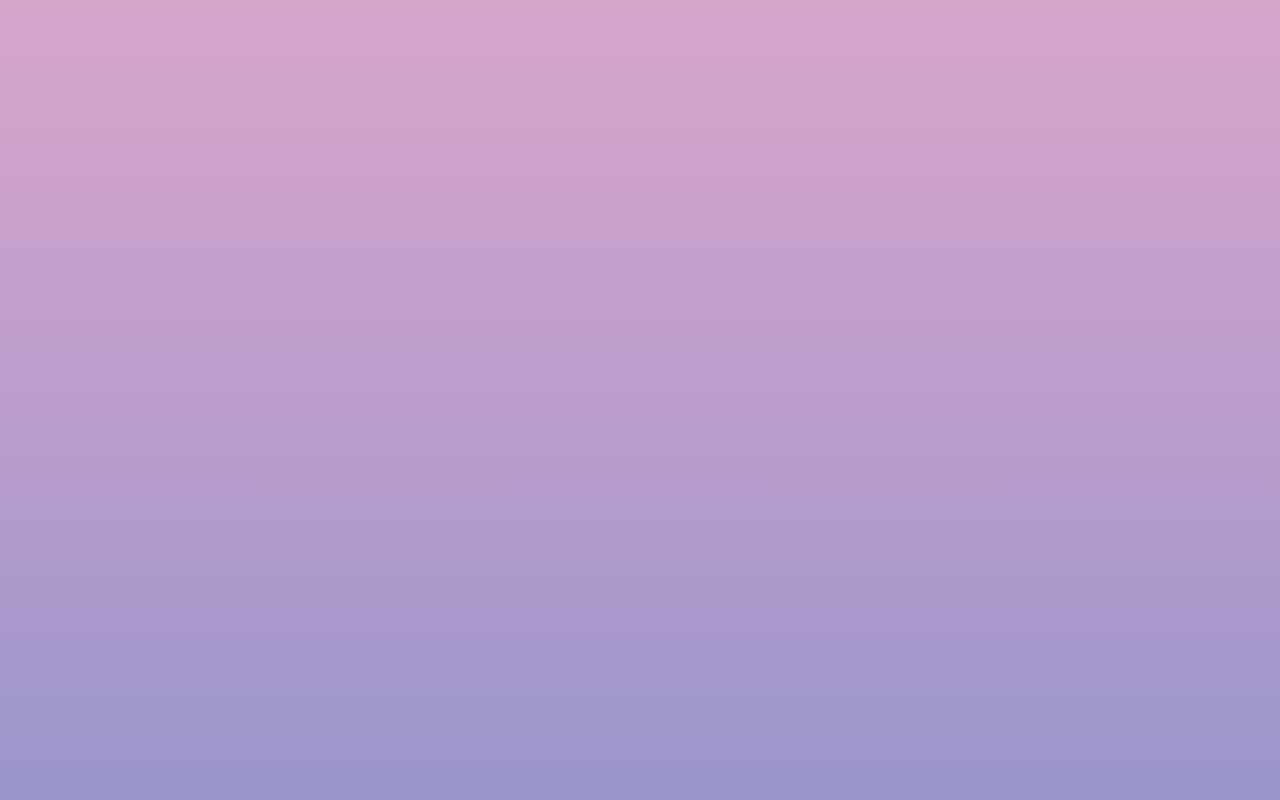
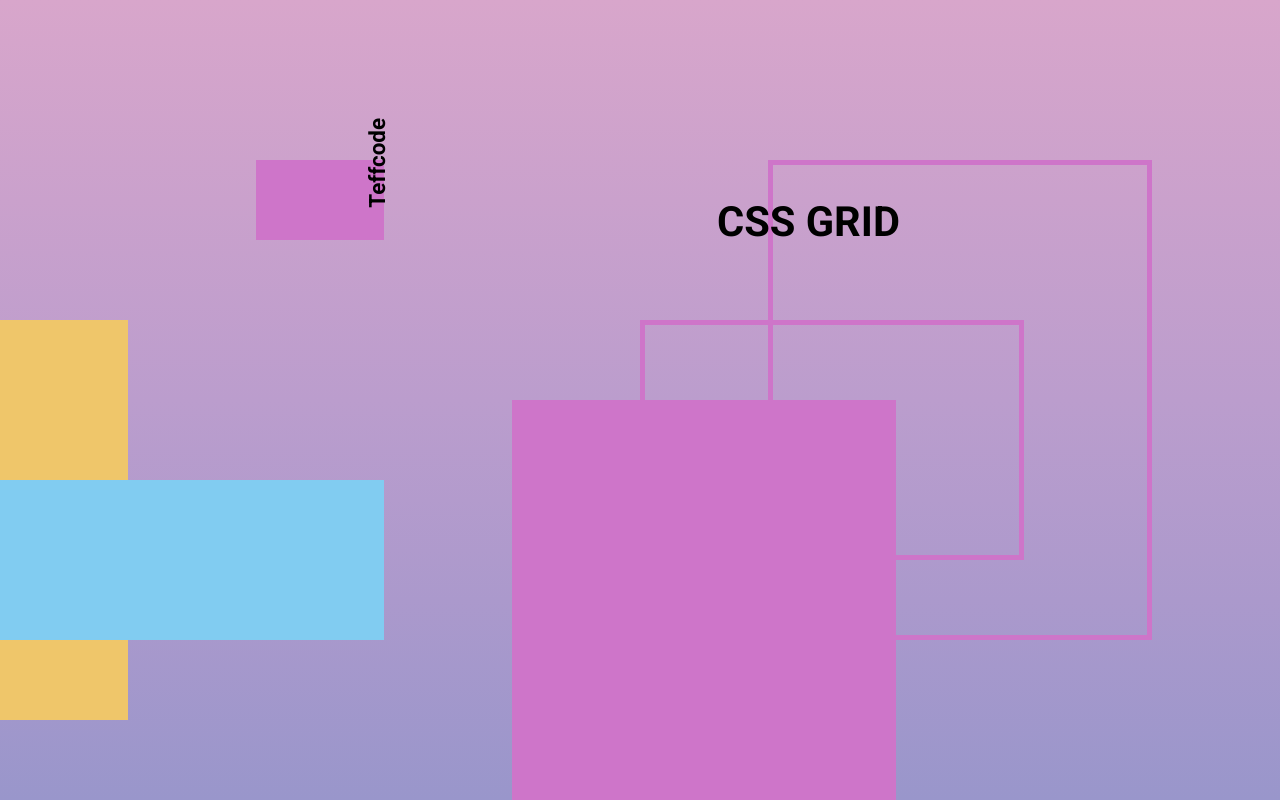
Before and after one commit to AzulPetrocelli/CSS-Grid-layout-profecional, a plain HTML site: page Project 1/index.html in a window 1280 px wide. Drawn offline with Linux system fonts and the light colour scheme.

Commit message:
Proyecto 1 terminado

```diff
--- a/index.html
+++ b/Project 1/index.html
@@ -8,8 +8,17 @@
   <title>Proyecto CSS Grid</title>
 </head>
 <body>
-  <main>
-
-  </main>
+  <div class="container">
+    <div class="pink">
+      <p>Teffcode</p>
+    </div>
+    <div class="yellow"></div>
+    <div class="blue"></div>
+    <div class="pink-no-content-big">
+      <p>CSS GRID</p>
+    </div>
+    <div class="pink-no-content-small"></div>
+    <div class="pink-big"></div>
+  </div>
 </body>
 </html>
--- /dev/null
+++ b/Project 1/style.css
@@ -0,0 +1,78 @@
+@import url('https://fonts.googleapis.com/css2?family=Roboto:wght@700&display=swap');
+
+:root {
+  --blue: #81CCF1;
+  --yellow: #EFC66A;
+  --light-pink: #D8A6CB;
+  --pink: #C59ECE;
+  --dark-pink: #ce75c9;
+  --purple: #9996CB;
+}
+
+* {
+  margin: 0;
+  padding: 0;
+  box-sizing: border-box;
+}
+
+body {
+  font-family: 'Roboto', sans-serif;
+  background-image: linear-gradient(to top, #9996cb, #ab99cc, #bb9dcd, #caa1cc, #d8a6cb);
+  height: 100vh;
+}
+
+.container {
+  display: grid;
+  grid-template-columns: repeat(10, minmax(3rem, 1fr));
+  grid-template-rows: repeat(10, 1fr);
+  height: 100vh;
+}
+
+.pink{
+  grid-area: 3/3/4/4;
+  background-color: var(--dark-pink);
+  position: relative;
+}
+
+.pink p {
+  position: absolute;
+  writing-mode: vertical-rl;
+  transform: rotate(180deg);
+  font-size: 1.4rem;
+  margin: 0;
+  bottom: 2rem;
+  right: -0.4rem;
+}
+
+.yellow {
+  grid-area: 5/1/10/2;
+  background-color: var(--yellow);
+}
+
+.blue {
+  grid-area: 7/1/9/4;
+  background-color: var(--blue);
+}
+
+.pink-no-content-big {
+  grid-area: 3/7/9/10;
+  position: relative;
+  border: 5px solid var(--dark-pink);
+}
+
+.pink-no-content-small {
+  grid-area: 5/6/8/9;
+  border: 5px solid var(--dark-pink);
+}
+
+.pink-big {
+  grid-area: 6/5/11/8;
+  background-color: var(--dark-pink);
+}
+
+.pink-no-content-big p {
+  position: absolute;
+  top: 2rem;
+  left: -3.5rem;
+  font-size: 2.6rem;
+}
--- a/style.css
+++ /dev/null
@@ -1,28 +0,0 @@
-@import url('https://fonts.googleapis.com/css2?family=Roboto:wght@700&display=swap');
-
-:root {
-  --blue: #81CCF1;
-  --yellow: #EFC66A;
-  --pink: #D8A6CB;
-  --dark-pink: #C59ECE;
-  --purple: #9996CB;
-}
-
-* {
-  margin: 0;
-  padding: 0;
-  box-sizing: border-box;
-}
-
-body {
-  font-family: 'Roboto', sans-serif;
-  background-image: linear-gradient(to top, #9996cb, #ab99cc, #bb9dcd, #caa1cc, #d8a6cb);
-  height: 100vh;
-}
-
-main{
-  display: grid;
-  grid-template-columns: repeat(10, 1fr);
-  grid-template-rows: repeat(10, 1fr);
-  height: 100vh;
-}
```
Also changed, not shown: 1 other file.
